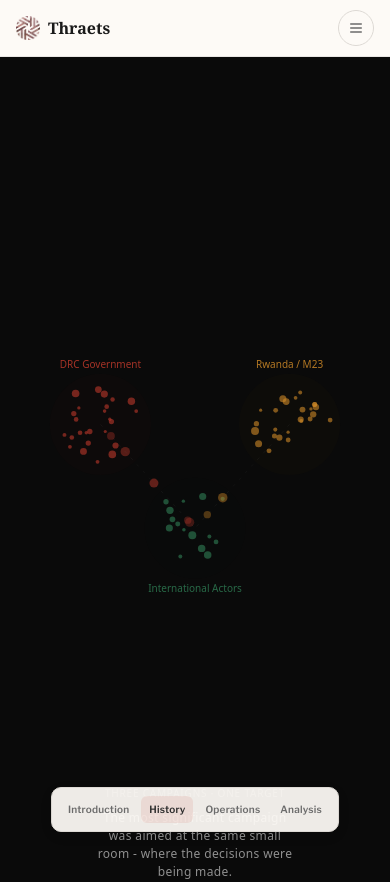
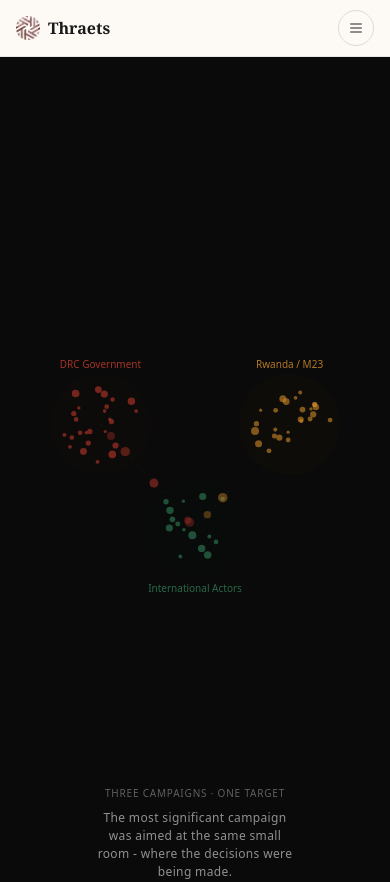
Before and after one commit to jessethegreat6190/the-war-btw-2, a plain HTML site: page index.html in a window 390 px wide. Shown: the top 882 px of the page. Drawn offline with nearby package versions, Linux system fonts and the light colour scheme.

Commit message:
Move section scrollspy to masthead nav; remove floating side rail

```diff
--- a/app.js
+++ b/app.js
@@ -391,7 +391,7 @@
 
   /* ---- Section scrollspy ---- */
   (function () {
-    var links = Array.prototype.slice.call(document.querySelectorAll('.spy-link'));
+    var links = Array.prototype.slice.call(document.querySelectorAll('.mh-nav a, .mh-mobile a'));
     if (!links.length) return;
     var ids = [];
     var sections = [];
--- a/index.html
+++ b/index.html
@@ -10,7 +10,7 @@
   <link rel="preconnect" href="https://fonts.googleapis.com" />
   <link rel="preconnect" href="https://fonts.gstatic.com" crossorigin />
   <link href="https://fonts.googleapis.com/css2?family=Noto+Serif:ital,wght@0,400;0,600;0,700;1,400&family=Libre+Franklin:wght@400;500;600;700&family=Courier+Prime:wght@400;700&family=Playfair+Display:wght@600;700;800;900&display=swap" rel="stylesheet" />
-  <link rel="stylesheet" href="styles.css?v=20260805i" />
+  <link rel="stylesheet" href="styles.css?v=20260805j" />
   <script src="https://cdnjs.cloudflare.com/ajax/libs/Chart.js/4.4.1/chart.umd.js" defer></script>
   <noscript>
     <style>.reveal, .reveal-top { opacity: 1; transform: none; }</style>
@@ -47,14 +47,6 @@
 </header>
 
 <main>
-
-<!-- Section scrollspy -->
-<nav class="spy-nav" id="spyNav" aria-label="Section navigation">
-  <a class="spy-link" href="#opening">Introduction</a>
-  <a class="spy-link" href="#history">History</a>
-  <a class="spy-link" href="#operations">Operations</a>
-  <a class="spy-link" href="#engagement">Analysis</a>
-</nav>
 
 <!-- Cluster intro (lightweight canvas) -->
 <div id="cluster-intro" style="position:relative;width:100%;height:100vh;min-height:560px;background:#0a0a0a;overflow:hidden;display:flex;flex-direction:column;align-items:center;justify-content:center;">
@@ -741,7 +733,7 @@
   </div>
 </div>
 
-<script src="app.js?v=20260805i" defer></script>
+<script src="app.js?v=20260805j" defer></script>
 
 <!-- Wave chart -->
 <script src="wave-chart.js?v=20260805e" defer></script>
--- a/styles.css
+++ b/styles.css
@@ -139,65 +139,6 @@ a:focus-visible {
   padding-left: 0.32em;
 }
 
-/* Section scrollspy */
-.spy-nav {
-  position: fixed;
-  right: 16px;
-  top: 50%;
-  transform: translateY(-50%);
-  z-index: 45;
-  display: flex;
-  flex-direction: column;
-  gap: 2px;
-  padding: 8px;
-  background: rgba(253, 250, 246, 0.94);
-  border: 1px solid var(--color-hairline-light);
-  border-radius: 10px;
-  box-shadow: 0 4px 14px rgba(0, 0, 0, 0.06);
-}
-
-.spy-link {
-  display: block;
-  padding: 7px 12px;
-  border-radius: 6px;
-  font-family: var(--font-ui);
-  font-size: 11px;
-  font-weight: 600;
-  letter-spacing: 0.02em;
-  color: var(--color-muted);
-  text-decoration: none;
-  white-space: nowrap;
-  transition: color 150ms, background-color 150ms;
-}
-
-.spy-link:hover {
-  color: var(--color-ink);
-  background: var(--color-surface-soft);
-}
-
-.spy-link.active {
-  color: #2B2B2B;
-  background: rgba(192, 57, 43, 0.1);
-}
-
-@media (max-width: 767px) {
-  .spy-nav {
-    left: 50%;
-    right: auto;
-    top: auto;
-    bottom: 12px;
-    transform: translateX(-50%);
-    flex-direction: row;
-    gap: 4px;
-    max-width: calc(100% - 24px);
-  }
-
-  .spy-link {
-    font-size: 10px;
-    padding: 6px 8px;
-  }
-}
-
 .kicker {
   font-family: var(--font-display);
   font-size: 14px;
@@ -320,6 +261,9 @@ a:focus-visible {
 .mh-nav a:hover { color: var(--color-primary); }
 .mh-nav a:hover::after { width: 100%; }
 
+.mh-nav a.active { color: var(--color-primary); }
+.mh-nav a.active::after { width: 100%; }
+
 .mh-burger {
   display: flex;
   height: 36px;
@@ -356,6 +300,9 @@ a:focus-visible {
 }
 
 .mh-mobile a:hover { background: var(--color-surface-soft); color: var(--color-ink); }
+
+.mh-mobile a.active { color: var(--color-primary); }
+.mh-mobile a.active:hover { background: rgba(192, 57, 43, 0.08); }
 
 @media (min-width: 1024px) {
   .mh-nav { display: flex; }
```
